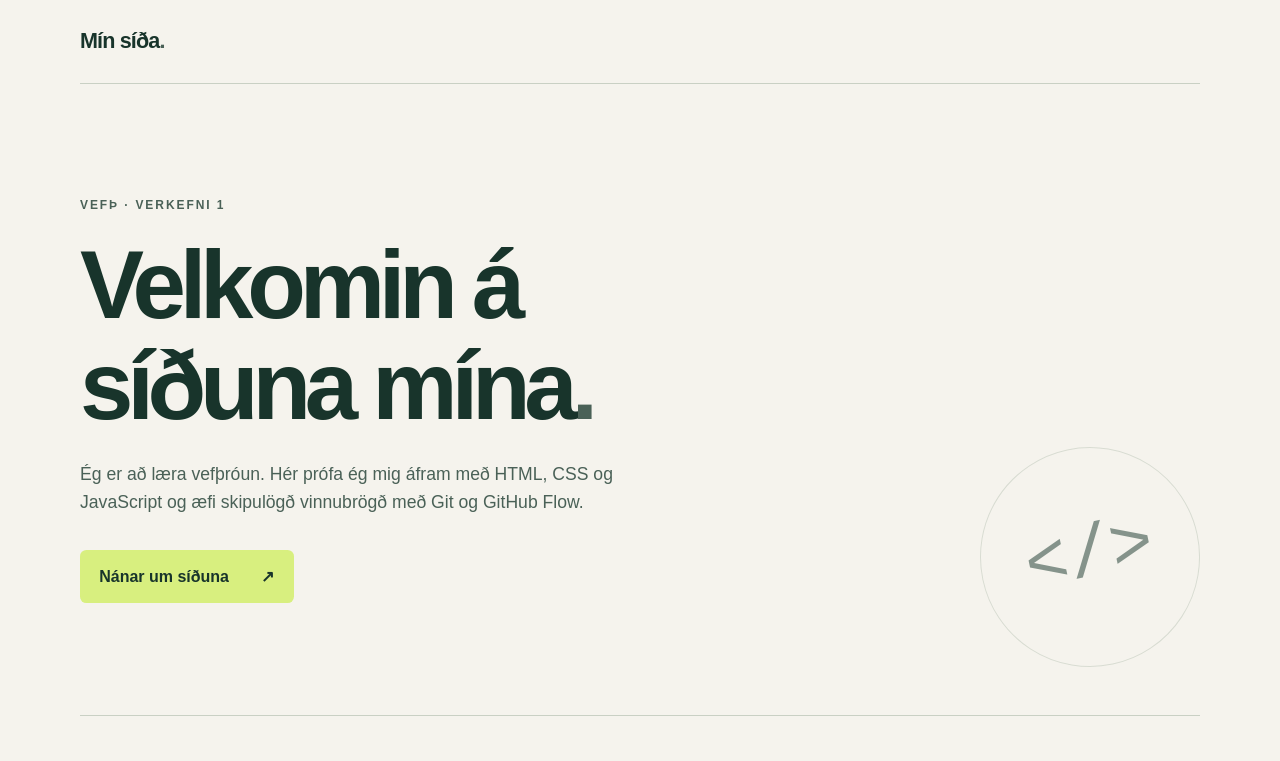
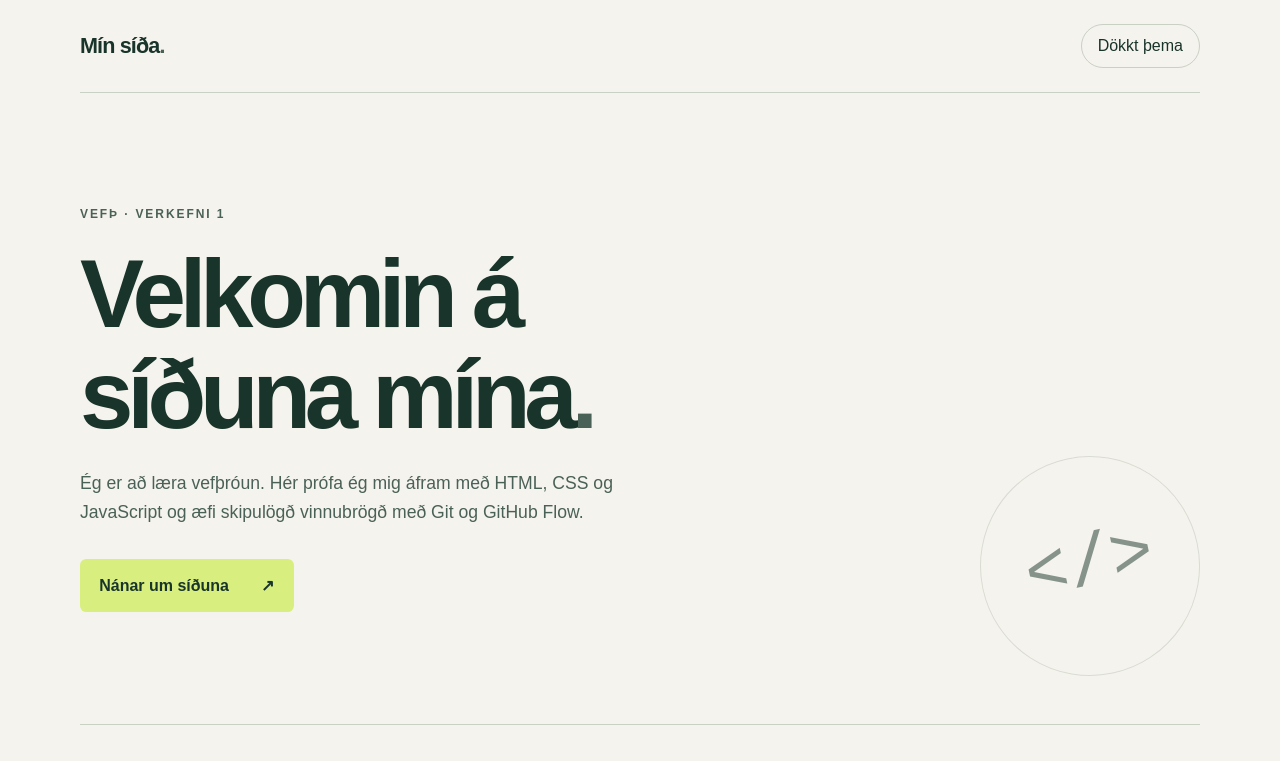
Before and after one commit to SolviHrafn06/verkefni-1, a plain HTML site: page index.html in a window 1280 px wide. Shown: the top 761 px of the page. Drawn offline with Linux system fonts and the light colour scheme.

Commit message:
feat: add accessible light and dark theme toggle

```diff
--- a/index.html
+++ b/index.html
@@ -6,11 +6,13 @@
     <meta name="description" content="Persónuleg kynningarsíða og æfing í GitHub Flow.">
     <title>Kynningarsíðan mín</title>
     <link rel="stylesheet" href="style.css">
+    <script src="main.js" defer></script>
   </head>
   <body>
     <a class="skip-link" href="#efni">Fara í efni</a>
     <header class="site-header container">
       <a class="brand" href="#">Mín síða<span aria-hidden="true">.</span></a>
+      <button class="theme-toggle" id="theme-toggle" type="button" aria-pressed="false" hidden>Dökkt þema</button>
     </header>
     <main id="efni" class="container">
       <section class="hero" aria-labelledby="hero-title">
--- /dev/null
+++ b/main.js
@@ -0,0 +1,17 @@
+"use strict";
+
+const themeButton = document.querySelector("#theme-toggle");
+const root = document.documentElement;
+
+function applyTheme(theme) {
+  const isDark = theme === "dark";
+  root.dataset.theme = theme;
+  themeButton.setAttribute("aria-pressed", String(isDark));
+  themeButton.textContent = isDark ? "Ljóst þema" : "Dökkt þema";
+}
+
+applyTheme("light");
+themeButton.hidden = false;
+themeButton.addEventListener("click", () => {
+  applyTheme(root.dataset.theme === "dark" ? "light" : "dark");
+});
```
